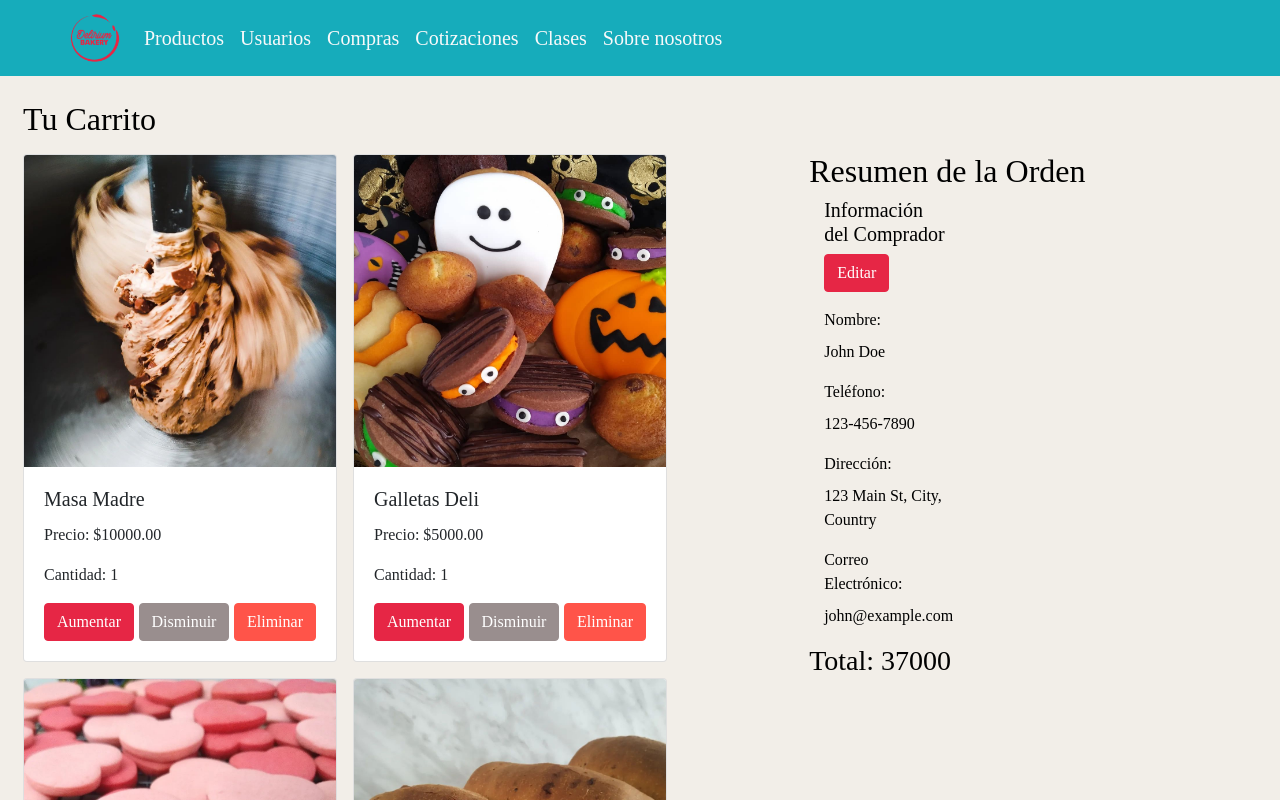
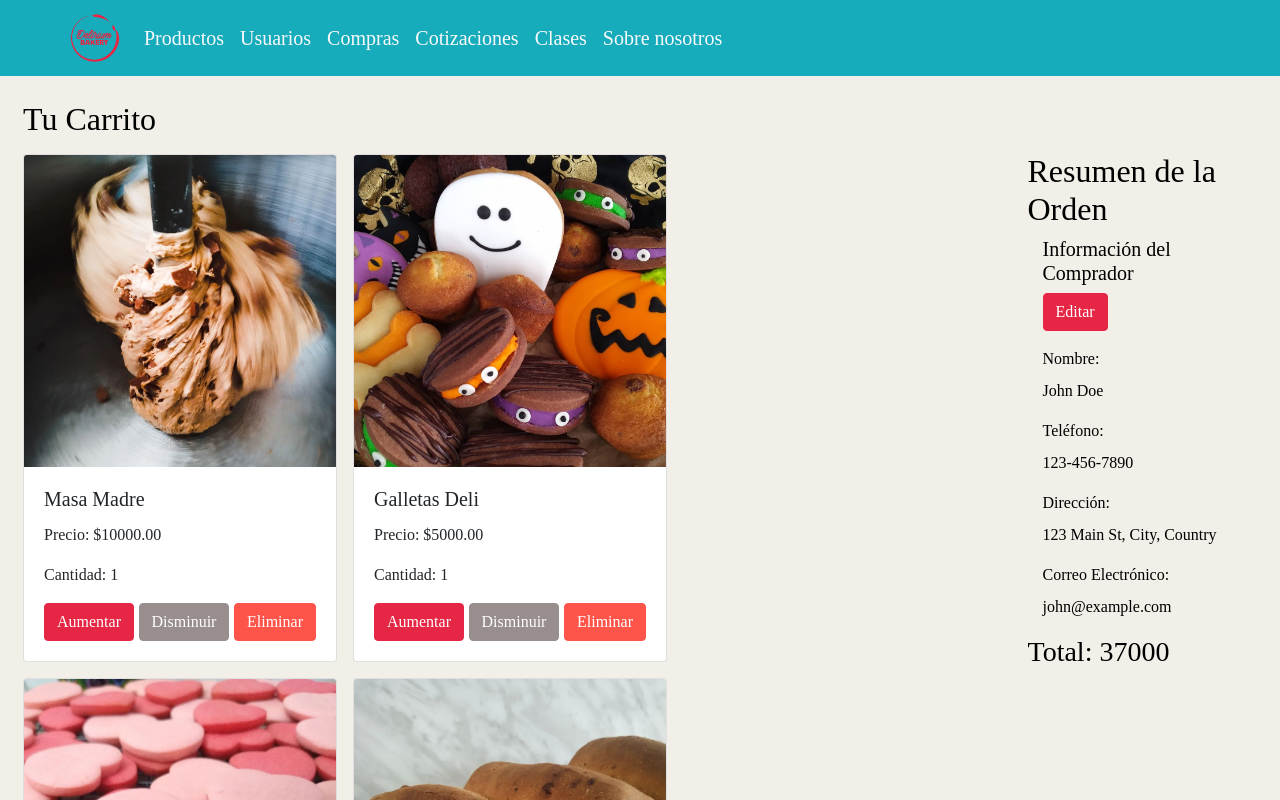
Before and after one commit to fernandasandoTKD/delrium-bakery, a React (Vite) app: page /shopping in a window 1280 px wide. Shown: the top 800 px of the page. Built offline with nearby package versions, Linux system fonts and the light colour scheme; a web font is replaced by a local one.

Commit message:
TECH-41 Modulo compras front-end terminado

```diff
--- a/src/modules/shopping/FormDelivery.jsx
+++ b/src/modules/shopping/FormDelivery.jsx
@@ -19,7 +19,7 @@ const BuyerForm = () => {
     };
 
     return (
-        <div className='col-3'>
+        <div className='col'>
             <h5>Información del Comprador</h5>
             <button className="btn btn-primary mb-3" onClick={toggleEdit}>
                 {isEditing ? 'Guardar' : 'Editar'}
--- a/src/modules/shopping/ShoppingPage.jsx
+++ b/src/modules/shopping/ShoppingPage.jsx
@@ -14,7 +14,7 @@ const ShoppingPage = () => {
     <div className="container-fluid shopping">
         {/* <h1>Shopping Page</h1> */}
         <div className="row cotenedor">
-          <div className="col-7">
+          <div className="col-9">
             <h2 className='ml-2 mt-4'>Tu Carrito</h2>
             <div className="d-flex flex-wrap">
               {products.map(product => (
@@ -26,7 +26,7 @@ const ShoppingPage = () => {
               ))}
             </div>
           </div>
-          <div className="col">
+          <div className="col-2 m-0">
             <div className="mt-5 pt-4 mr-0">
               <h2 className='mt-1'>Resumen de la Orden</h2>
               <BuyerForm className='mt-4 mr-2'/>
```
